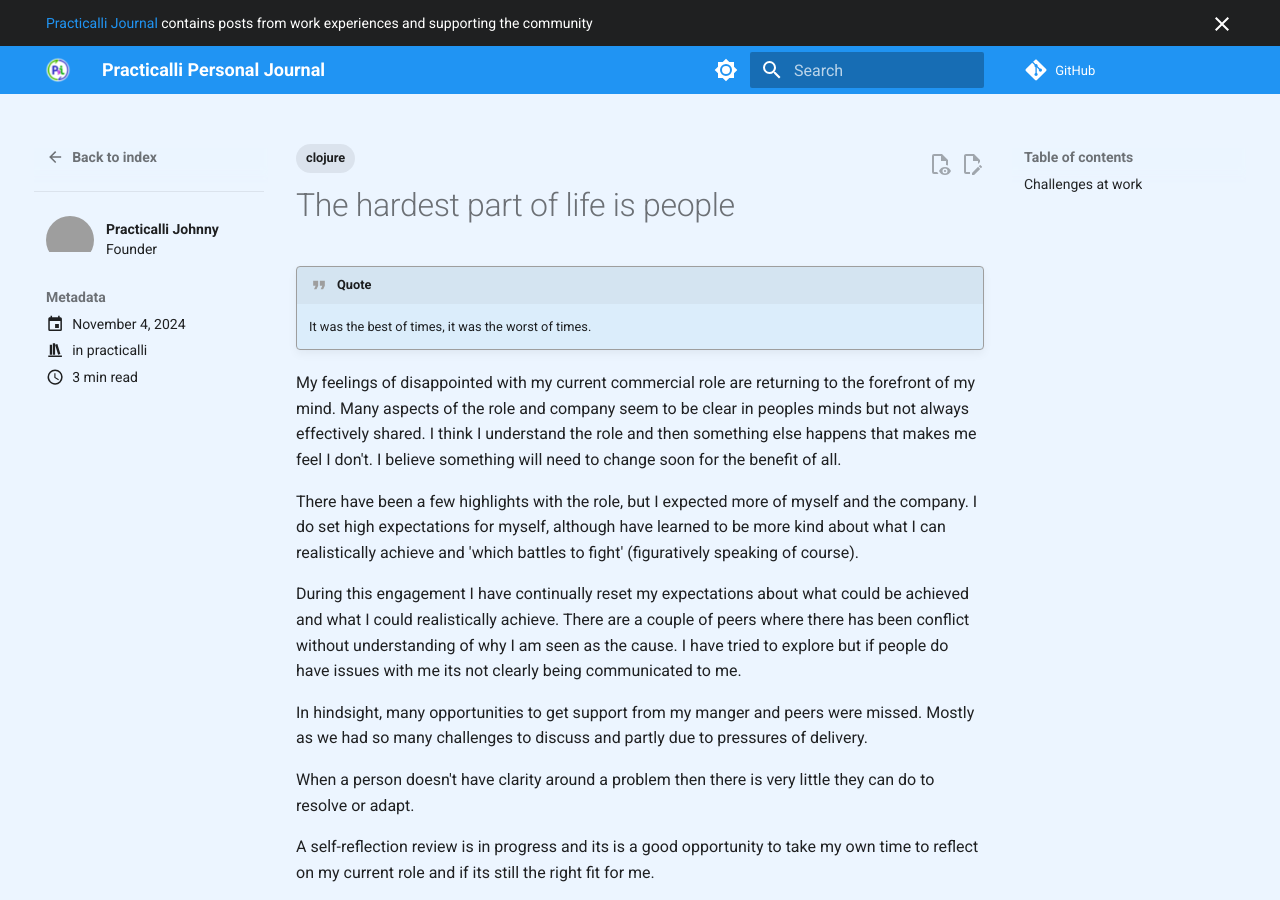
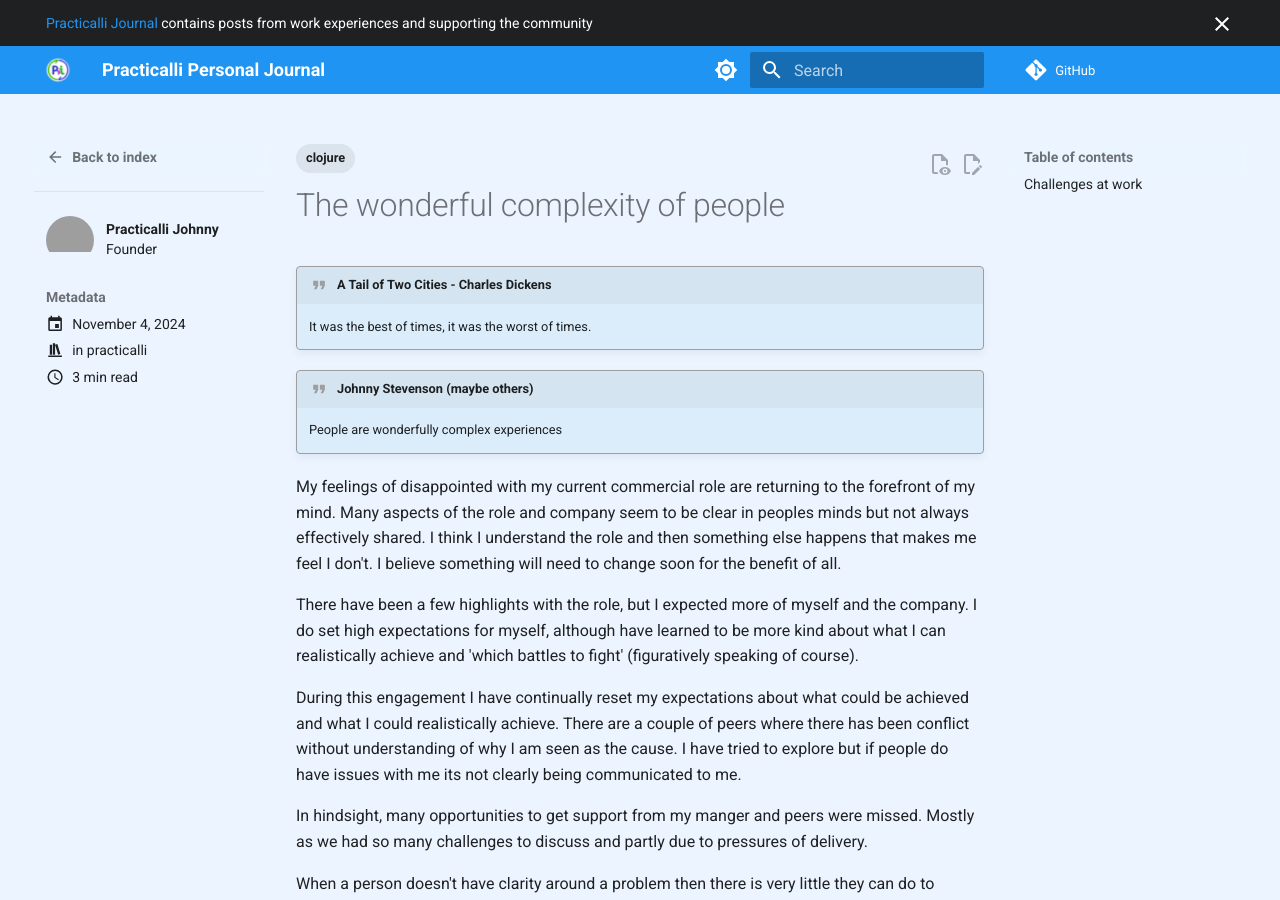
Before and after one commit to practicalli/personal-journal, an MkDocs documentation site: the page built from docs/posts/2024/november/04.md, in a window 1280 px wide and 900 px high. Built offline with MkDocs 1.6.1 and Material for MkDocs 9.7.7, drawn with Linux system fonts in a browser that asks for light colours; emoji names are drawn with the system emoji font; comment, search, counter and statistics services are not loaded; grey boxes are pictures that could not be loaded.

Commit message:
update: journal entry for week starting 4 November 2024
Reference for the best of times quote

Added People are wonderfully complex experiences quote

```diff
--- a/docs/posts/2024/november/04.md
+++ b/docs/posts/2024/november/04.md
@@ -1,5 +1,5 @@
 ---
-title: The hardest part of life is people
+title: The wonderful complexity of people
 date: 2024-11-04
 authors:
   - practicalli
@@ -9,8 +9,12 @@ tags:
   - clojure
 ---
 
-!!! QUOTE
+!!! QUOTE "A Tail of Two Cities - Charles Dickens"
     It was the best of times, it was the worst of times.
+
+
+!!! QUOTE "Johnny Stevenson (maybe others)"
+    People are wonderfully complex experiences
 
 
 My feelings of disappointed with my current commercial role are returning to the forefront of my mind.  Many aspects of the role and company seem to be clear in peoples minds but not always effectively shared. I think I understand the role and then something else happens that makes me feel I don't. I believe something will need to change soon for the benefit of all.
```
